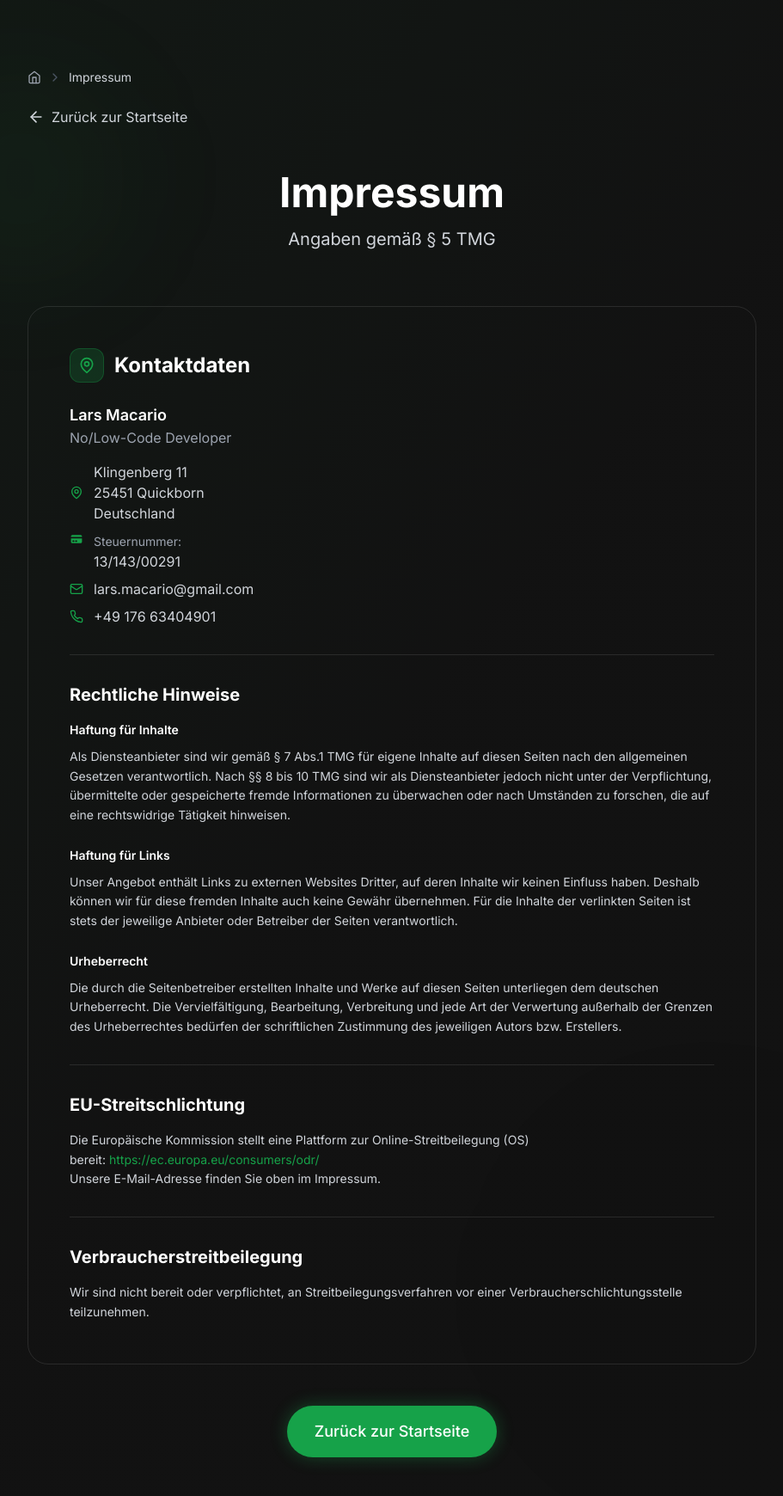
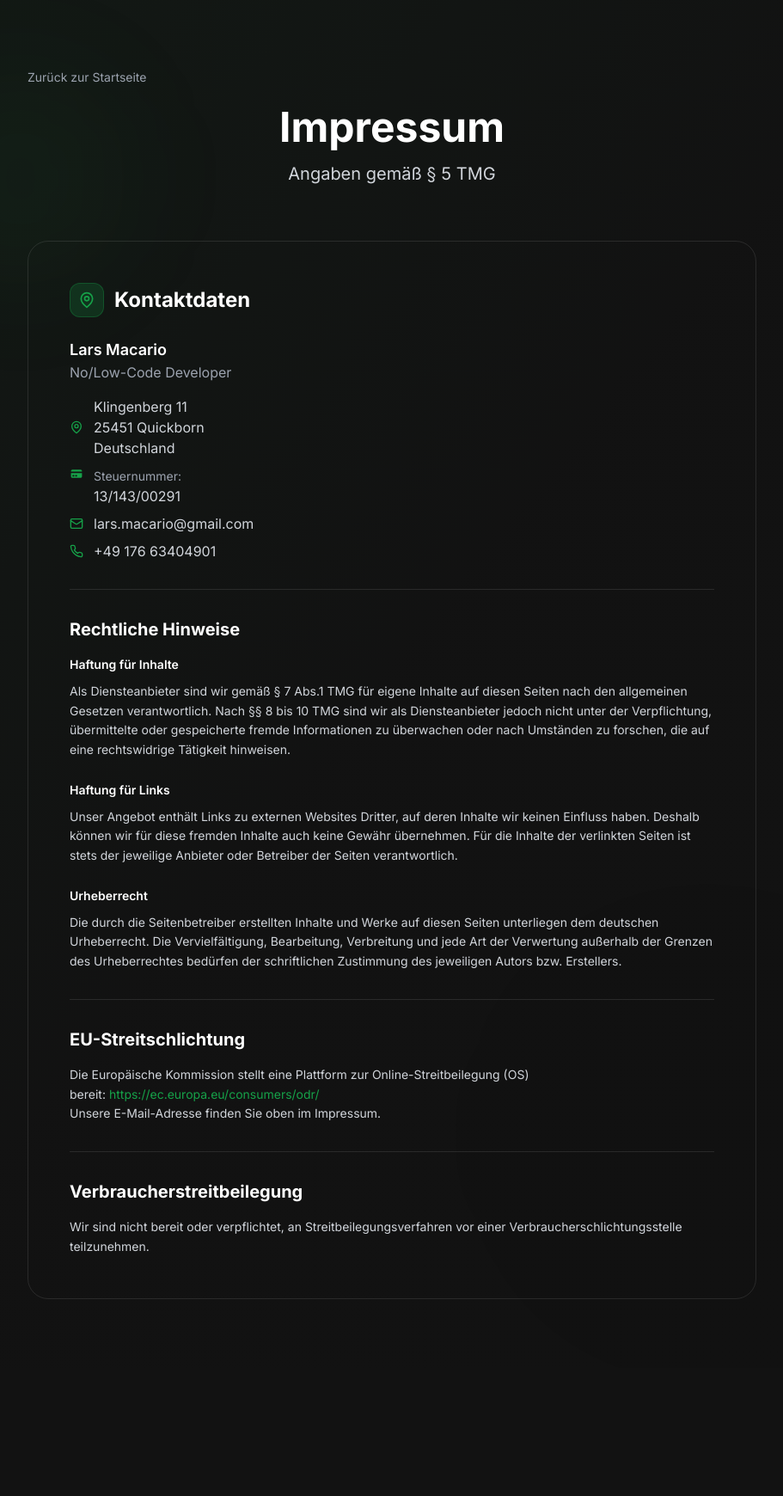
Before and after one commit to macxnet80/macario.dev, a Next.js app: page /impressum in a window 1280 px wide. Shown: the top 1740 px of the page at 86% size, without its empty margins (184-1095 px from the left). After the commit the page ends 1591 px from the top, so only its background shows below. Built offline with nearby package versions, Linux system fonts and the light colour scheme.

Commit message:
Remove back navigation links from Datenschutz and Impressum pages, and simplify Breadcrumb component by eliminating unused icons and streamlining the layout.

```diff
--- a/app/datenschutz/page.tsx
+++ b/app/datenschutz/page.tsx
@@ -1,7 +1,7 @@
 'use client'
 
 import { motion } from 'framer-motion'
-import { ArrowLeft, Shield, Eye, Lock, FileText } from 'lucide-react'
+import { Shield, Eye, Lock, FileText } from 'lucide-react'
 import Link from 'next/link'
 import Breadcrumb from '@/components/Breadcrumb'
 
@@ -25,21 +25,6 @@ export default function Datenschutz() {
           <Breadcrumb items={[{ label: 'Datenschutzerklärung' }]} />
         </motion.div>
 
-        {/* Navigation zurück */}
-        <motion.div
-          initial={{ opacity: 0, x: -20 }}
-          animate={{ opacity: 1, x: 0 }}
-          transition={{ duration: 0.6 }}
-          className="mb-12"
-        >
-          <Link
-            href="/"
-            className="inline-flex items-center gap-2 text-gray-300 hover:text-white transition-colors group"
-          >
-            <ArrowLeft className="w-5 h-5 group-hover:-translate-x-1 transition-transform" />
-            Zurück zur Startseite
-          </Link>
-        </motion.div>
 
         {/* Header */}
         <motion.div
@@ -276,20 +261,6 @@ export default function Datenschutz() {
           </div>
         </motion.div>
 
-        {/* Back to top / CTA */}
-        <motion.div
-          initial={{ opacity: 0, y: 20 }}
-          animate={{ opacity: 1, y: 0 }}
-          transition={{ duration: 0.6, delay: 0.4 }}
-          className="text-center mt-12"
-        >
-          <Link
-            href="/"
-            className="inline-flex items-center gap-2 bg-primary hover:bg-primary/90 text-white px-8 py-4 rounded-full text-lg font-medium transition-all glow"
-          >
-            Zurück zur Startseite
-          </Link>
-        </motion.div>
       </div>
 
     </main>
--- a/app/impressum/page.tsx
+++ b/app/impressum/page.tsx
@@ -1,7 +1,7 @@
 'use client'
 
 import { motion } from 'framer-motion'
-import { ArrowLeft, Mail, Phone, MapPin } from 'lucide-react'
+import { Mail, Phone, MapPin } from 'lucide-react'
 import Link from 'next/link'
 import Breadcrumb from '@/components/Breadcrumb'
 
@@ -25,21 +25,6 @@ export default function Impressum() {
           <Breadcrumb items={[{ label: 'Impressum' }]} />
         </motion.div>
 
-        {/* Navigation zurück */}
-        <motion.div
-          initial={{ opacity: 0, x: -20 }}
-          animate={{ opacity: 1, x: 0 }}
-          transition={{ duration: 0.6 }}
-          className="mb-12"
-        >
-          <Link
-            href="/"
-            className="inline-flex items-center gap-2 text-gray-300 hover:text-white transition-colors group"
-          >
-            <ArrowLeft className="w-5 h-5 group-hover:-translate-x-1 transition-transform" />
-            Zurück zur Startseite
-          </Link>
-        </motion.div>
 
         {/* Header */}
         <motion.div
@@ -189,20 +174,6 @@ export default function Impressum() {
           </div>
         </motion.div>
 
-        {/* Back to top / CTA */}
-        <motion.div
-          initial={{ opacity: 0, y: 20 }}
-          animate={{ opacity: 1, y: 0 }}
-          transition={{ duration: 0.6, delay: 0.4 }}
-          className="text-center mt-12"
-        >
-          <Link
-            href="/"
-            className="inline-flex items-center gap-2 bg-primary hover:bg-primary/90 text-white px-8 py-4 rounded-full text-lg font-medium transition-all glow"
-          >
-            Zurück zur Startseite
-          </Link>
-        </motion.div>
       </div>
 
     </main>
--- a/components/Breadcrumb.tsx
+++ b/components/Breadcrumb.tsx
@@ -1,7 +1,6 @@
 'use client'
 
 import Link from 'next/link'
-import { ChevronRight, Home } from 'lucide-react'
 
 interface BreadcrumbItem {
   label: string
@@ -47,28 +46,11 @@ export default function Breadcrumb({ items }: BreadcrumbProps) {
       >
         <Link
           href="/"
-          className="flex items-center hover:text-white transition-colors"
+          className="hover:text-white transition-colors"
           aria-label="Zur Startseite"
         >
-          <Home className="w-4 h-4" />
-          <span className="sr-only">Home</span>
+          Zurück zur Startseite
         </Link>
-
-        {items.map((item, index) => (
-          <div key={index} className="flex items-center space-x-2">
-            <ChevronRight className="w-4 h-4 text-gray-600" />
-            {item.href ? (
-              <Link
-                href={item.href}
-                className="hover:text-white transition-colors"
-              >
-                {item.label}
-              </Link>
-            ) : (
-              <span className="text-gray-300">{item.label}</span>
-            )}
-          </div>
-        ))}
       </nav>
     </>
   )
```
